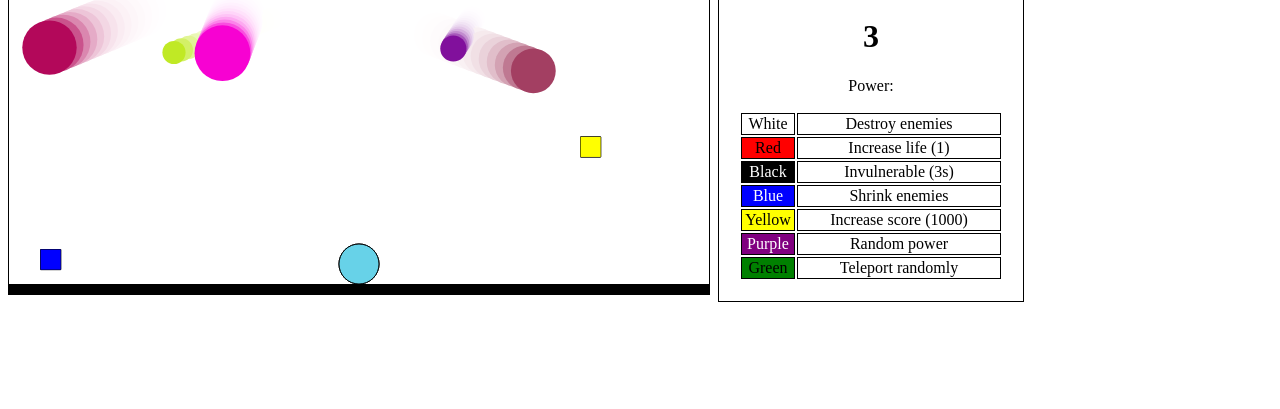
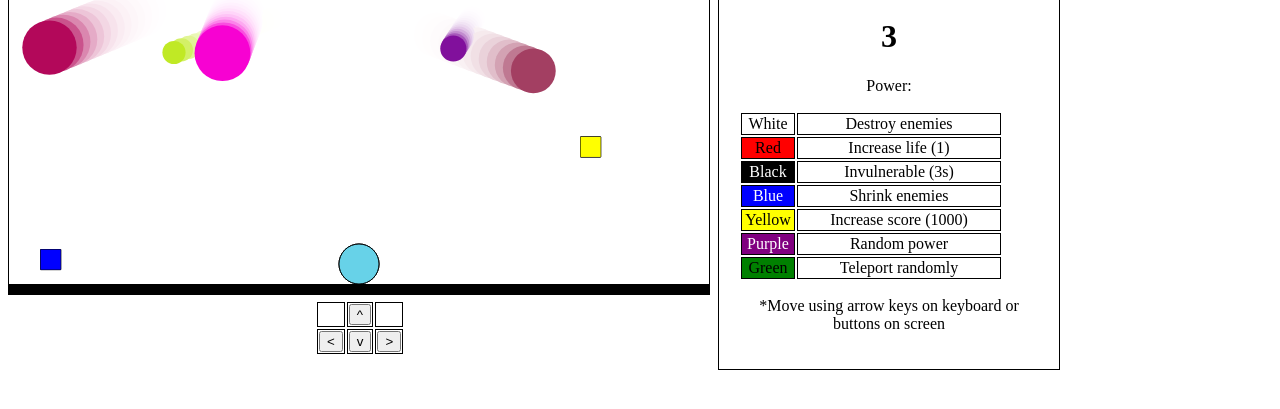
Before and after one commit to thanhdamquoc/JumpMan, a plain HTML site: page index.html in a window 1280 px wide. Shown: the part 215-624 px from the top of the page. Drawn offline with Linux system fonts and the light colour scheme.

Commit message:
add button input

```diff
--- a/index.html
+++ b/index.html
@@ -8,12 +8,18 @@
             position: absolute;
             left: 718px;
             top: 8px;
+            width: 300px;
             border: 1px solid black;
             padding: 20px;
             text-align: center;
         }
         td {
             border: 1px solid black;
+        }
+        #buttonInputPanel {
+            position: absolute;
+            left: 315px;
+            top: 515px;
         }
     </style>
 </head>
@@ -56,7 +62,23 @@
             <td>Teleport randomly</td>
         </tr>
     </table>
+    <p>*Move using arrow keys on keyboard or buttons on screen</p>
 </div>
+<div id="buttonInputPanel">
+    <table>
+        <tr>
+            <td></td>
+            <td><button onclick="movePlayer(1)">^</button></td>
+            <td></td>
+        </tr>
+        <tr>
+            <td><button onclick="movePlayer(0)"><</button></td>
+            <td><button onclick="movePlayer(3)">v</button></td>
+            <td><button onclick="movePlayer(2)">></button></td>
+        </tr>
+    </table>
+</div>
+
 </body>
 </html>
 <script src="script.js">
--- a/script.js
+++ b/script.js
@@ -6,6 +6,29 @@ let lifeDisplay = document.getElementById("lifeDisplay");
 c.style.border = "1px solid black";
 c.width = 700;
 c.height = 500;
+//button input
+function movePlayer(inputCode) {
+    switch (inputCode) {
+        case 0:
+            player.speedX = -5;
+            break;
+        case 2:
+            player.speedX = 5;
+            break;
+        case 1:
+            if (player.touchesGround === true) {
+                player.speedY = 20;
+                player.color = randomizeColor();
+            }
+            break;
+        case 3:
+            player.speedX = 0;
+            if (player.touchesGround === false) {
+                player.speedY = -10;
+            }
+            break;
+    }
+}
 //keyboard input
 addEventListener("keydown", getKey);
 function getKey(event) {
```
